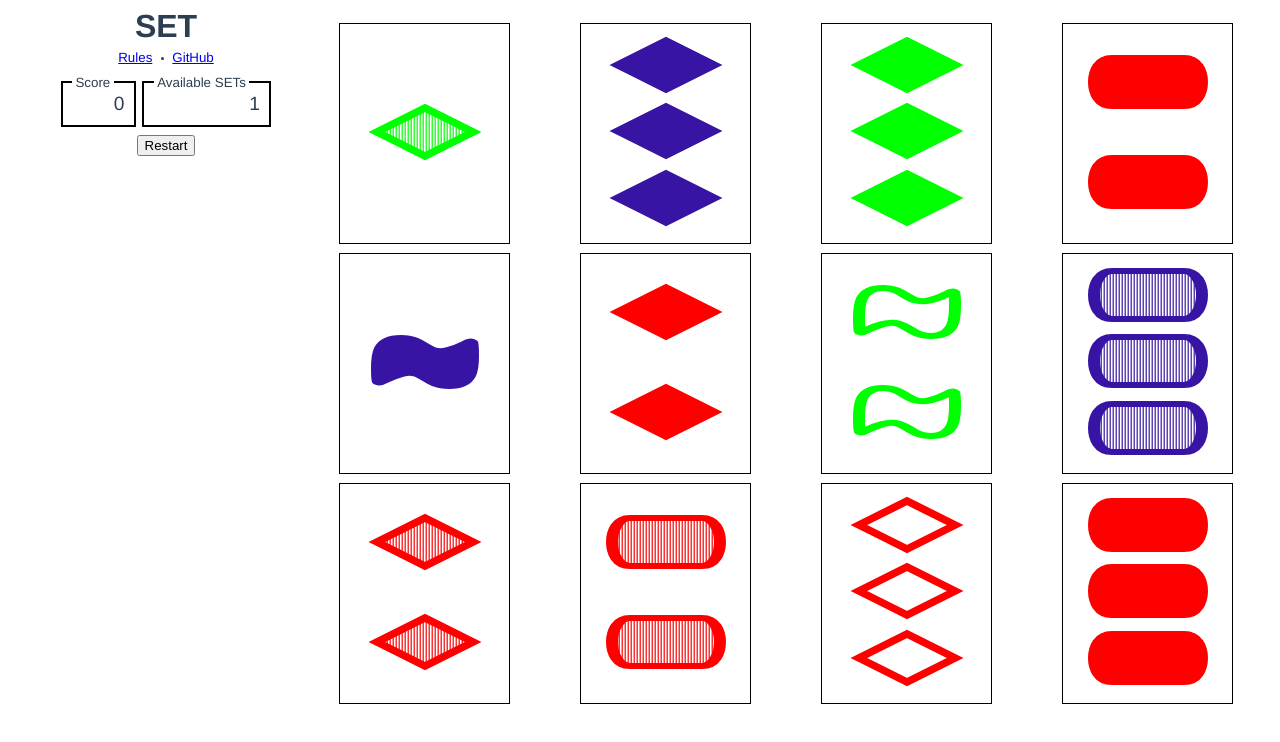
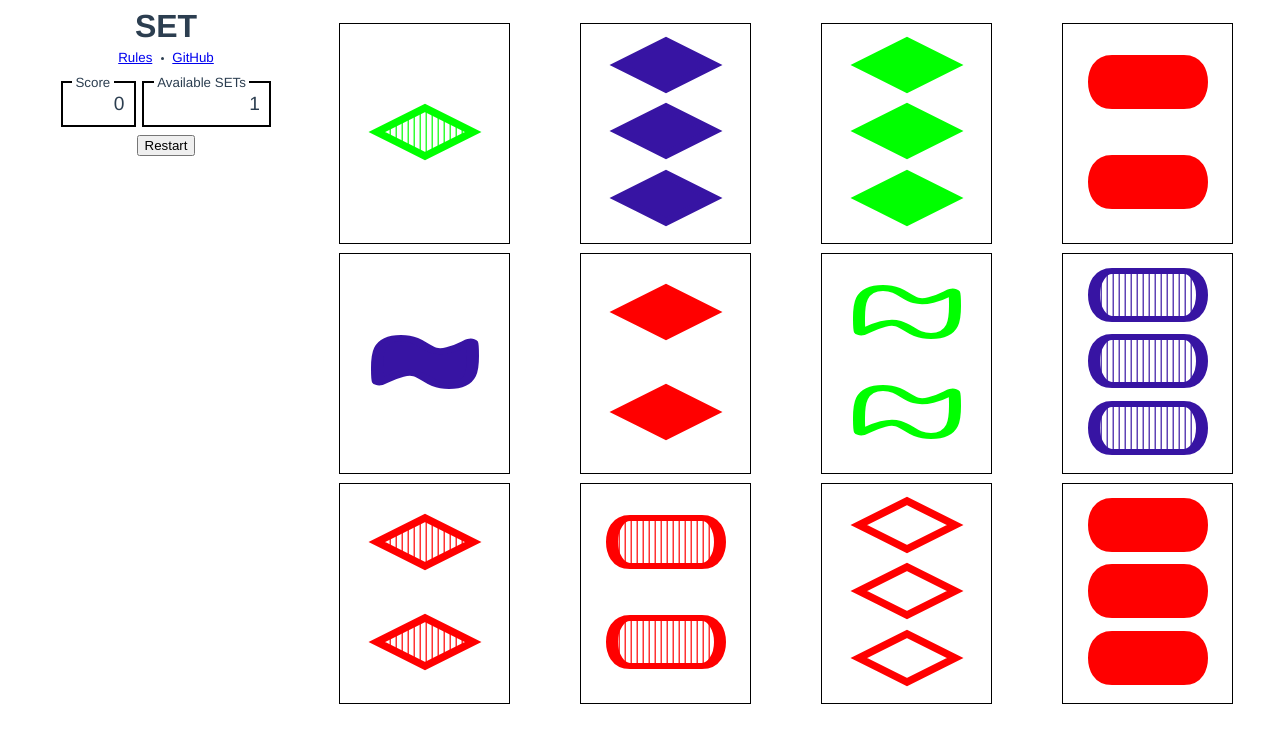
Before and after one commit to Eckankar/set-vue, a Vue app: page / in a window 1280 px wide. Shown: the top 742 px of the page. Built offline with nearby package versions, Linux system fonts and the light colour scheme.

Commit message:
Add more spacing to shading

```diff
--- a/src/components/Card.vue
+++ b/src/components/Card.vue
@@ -10,9 +10,7 @@
                     <pattern v-bind:id="shadedPatternName" patternUnits="userSpaceOnUse"
                             width="1" height="1">
                     <path d="M 0.1 0    L 0.1 1
-                            M 0.35 0   L 0.35 1
                             M 0.6 0    L 0.6 1
-                            M 0.85 0   L 0.85 1
                         "
                         stroke-width="0.1" v-bind:stroke="drawColor"/>
                     </pattern>
```
